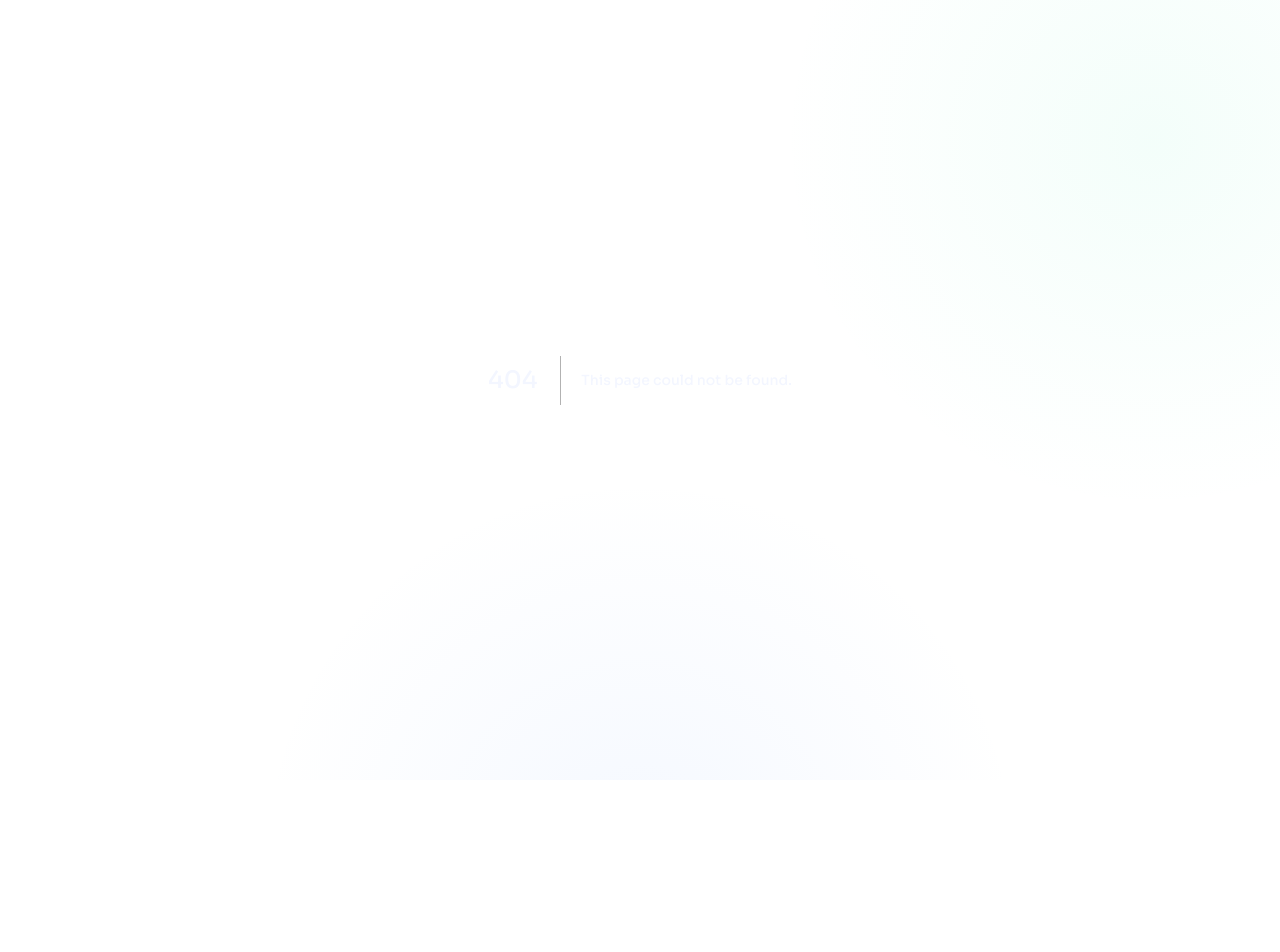
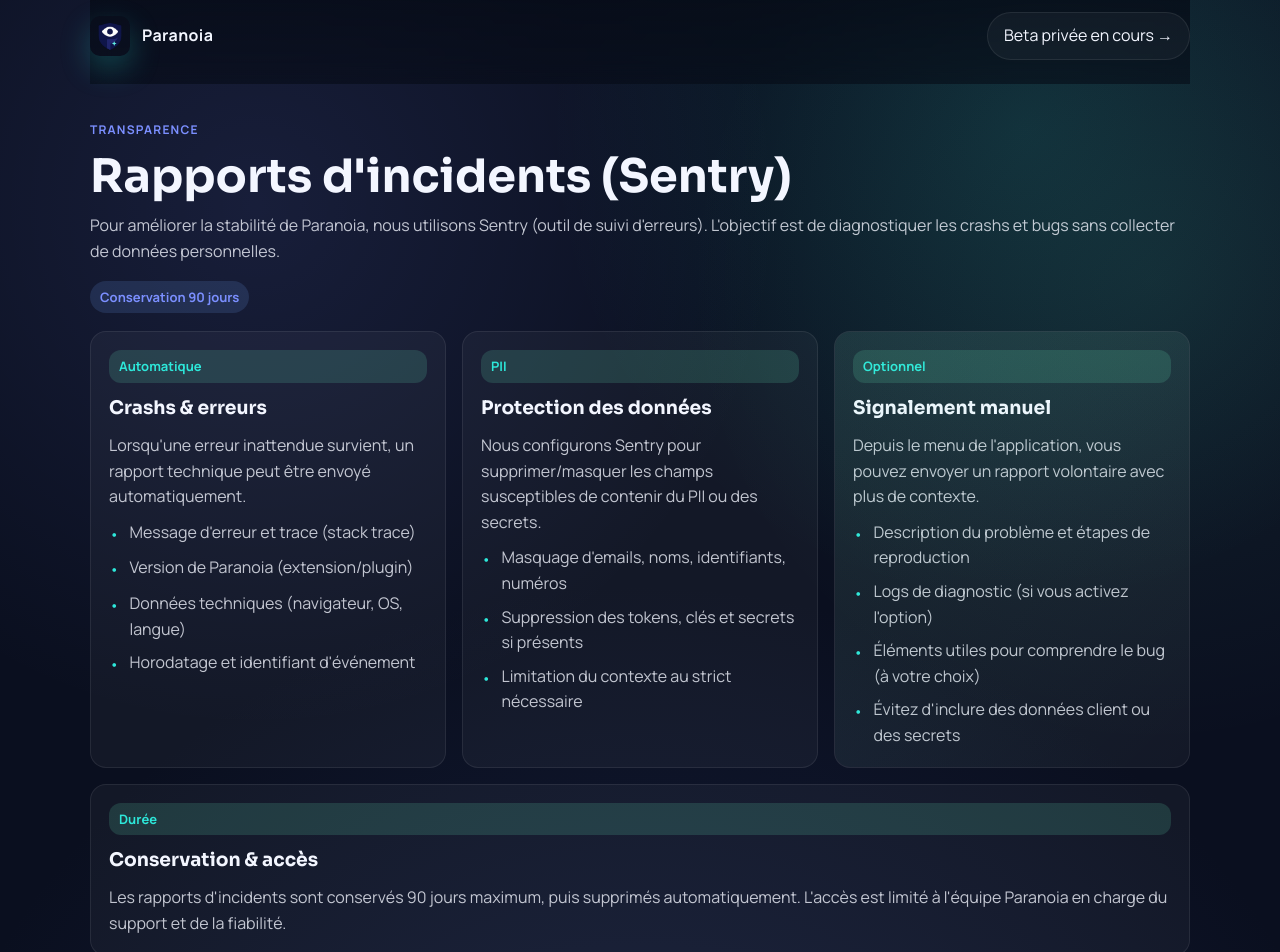
Before and after one commit to Julientalbot/paranoia.re, a Next.js app: page /rapports-incidents in a window 1280 px wide. Before the commit this address had no page. Shown: the part 20-972 px from the top of the page. Before the commit the page ends 800 px from the top, so only its background shows below. Built offline with nearby package versions, Linux system fonts and the light colour scheme.

Commit message:
Ajoute la page rapports d'incidents (Sentry)

```diff
--- a/app/globals.css
+++ b/app/globals.css
@@ -34,6 +34,17 @@
 a {
   color: inherit;
   text-decoration: none;
+}
+
+.inline-link {
+  color: var(--accent);
+  text-decoration: underline;
+  text-underline-offset: 3px;
+  text-decoration-thickness: 1px;
+}
+
+.inline-link:hover {
+  color: var(--accent-strong);
 }
 
 .sr-only {
@@ -133,6 +144,10 @@
   grid-template-columns: 1.2fr 1fr;
   gap: 28px;
   align-items: center;
+}
+
+.page-hero {
+  padding: 36px 0 24px;
 }
 
 .badge {
--- /dev/null
+++ b/app/rapports-incidents/page.tsx
@@ -0,0 +1,128 @@
+import type { Metadata } from "next";
+import Image from "next/image";
+
+export const metadata: Metadata = {
+  title: "Rapports d'incidents (Sentry) — Paranoia",
+  description:
+    "Transparence sur les rapports d'erreurs : Sentry, protection des données personnelles, signalement manuel optionnel, conservation 90 jours.",
+  alternates: {
+    canonical: "https://paranoia.re/rapports-incidents"
+  }
+};
+
+export default function IncidentReportsPage() {
+  return (
+    <main>
+      <div className="container">
+        <header>
+          <a className="logo" href="/" aria-label="Accueil">
+            <Image src="/logo_paranoia.png" alt="Paranoia logo" width={40} height={40} priority />
+            <span>Paranoia</span>
+          </a>
+          <a className="header-cta" href="/#cta">
+            Beta privée en cours →
+          </a>
+        </header>
+
+        <section className="page-hero">
+          <div className="section-header">
+            <div className="stacked">
+              <span className="hero-eyebrow">Transparence</span>
+              <h1>Rapports d&apos;incidents (Sentry)</h1>
+              <p className="muted">
+                Pour améliorer la stabilité de Paranoia, nous utilisons Sentry (outil de suivi d&apos;erreurs).
+                L&apos;objectif est de diagnostiquer les crashs et bugs sans collecter de données personnelles.
+              </p>
+            </div>
+            <span className="capsule">Conservation 90 jours</span>
+          </div>
+
+          <div className="grid-3">
+            <div className="card">
+              <div className="tag">Automatique</div>
+              <h3>Crashs & erreurs</h3>
+              <p>Lorsqu&apos;une erreur inattendue survient, un rapport technique peut être envoyé automatiquement.</p>
+              <ul className="list">
+                <li>Message d&apos;erreur et trace (stack trace)</li>
+                <li>Version de Paranoia (extension/plugin)</li>
+                <li>Données techniques (navigateur, OS, langue)</li>
+                <li>Horodatage et identifiant d&apos;événement</li>
+              </ul>
+            </div>
+
+            <div className="card">
+              <div className="tag">PII</div>
+              <h3>Protection des données</h3>
+              <p>Nous configurons Sentry pour supprimer/masquer les champs susceptibles de contenir du PII ou des secrets.</p>
+              <ul className="list">
+                <li>Masquage d&apos;emails, noms, identifiants, numéros</li>
+                <li>Suppression des tokens, clés et secrets si présents</li>
+                <li>Limitation du contexte au strict nécessaire</li>
+              </ul>
+            </div>
+
+            <div className="card accent">
+              <div className="tag">Optionnel</div>
+              <h3>Signalement manuel</h3>
+              <p>Depuis le menu de l&apos;application, vous pouvez envoyer un rapport volontaire avec plus de contexte.</p>
+              <ul className="list">
+                <li>Description du problème et étapes de reproduction</li>
+                <li>Logs de diagnostic (si vous activez l&apos;option)</li>
+                <li>Éléments utiles pour comprendre le bug (à votre choix)</li>
+                <li>Évitez d&apos;inclure des données client ou des secrets</li>
+              </ul>
+            </div>
+          </div>
+
+          <div className="card" style={{ marginTop: 16 }}>
+            <div className="tag">Durée</div>
+            <h3>Conservation & accès</h3>
+            <p>
+              Les rapports d&apos;incidents sont conservés 90 jours maximum, puis supprimés automatiquement.
+              L&apos;accès est limité à l&apos;équipe Paranoia en charge du support et de la fiabilité.
+            </p>
+          </div>
+
+          <div className="faq compact">
+            <details open>
+              <summary>Pourquoi Google affiche un avertissement ?</summary>
+              <p>
+                Les plateformes Google affichent un avertissement lorsqu&apos;un plugin déclare l&apos;envoi de données à un service tiers.
+                Nous l&apos;utilisons uniquement pour recevoir des rapports d&apos;erreurs et améliorer la stabilité.
+              </p>
+            </details>
+            <details>
+              <summary>Est-ce que mes prompts ou contenus sont envoyés ?</summary>
+              <p>
+                Par défaut, non : Paranoia est conçu pour fonctionner en local. Dans un signalement manuel, le contenu que vous saisissez
+                volontairement peut être transmis ; pensez à retirer toute donnée sensible.
+              </p>
+            </details>
+            <details>
+              <summary>Comment nous contacter ?</summary>
+              <p>
+                Écrivez-nous à{" "}
+                <a className="inline-link" href="mailto:beta@paranoia.re">
+                  beta@paranoia.re
+                </a>{" "}
+                pour toute question ou pour demander la suppression anticipée d&apos;un rapport.
+              </p>
+            </details>
+          </div>
+
+          <div className="cta-block">
+            <div className="section-header">
+              <div>
+                <h2>Besoin d&apos;aide ?</h2>
+                <p className="muted">On peut vous aider à diagnostiquer un incident ou recueillir un signalement plus détaillé.</p>
+              </div>
+              <a className="btn secondary" href="/#cta">
+                Rejoindre la beta
+              </a>
+            </div>
+          </div>
+        </section>
+      </div>
+    </main>
+  );
+}
```
Also changed, not shown: app/page.tsx (+7 -0 lines).
